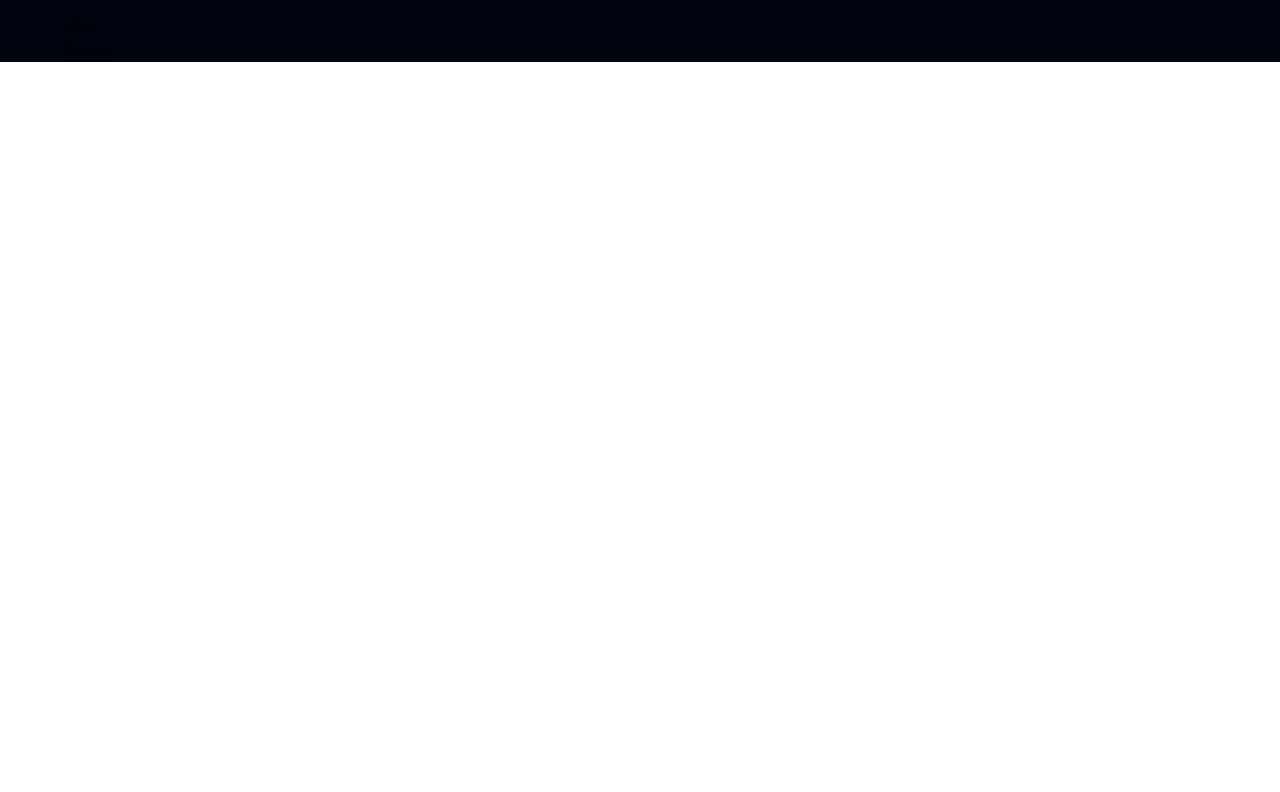
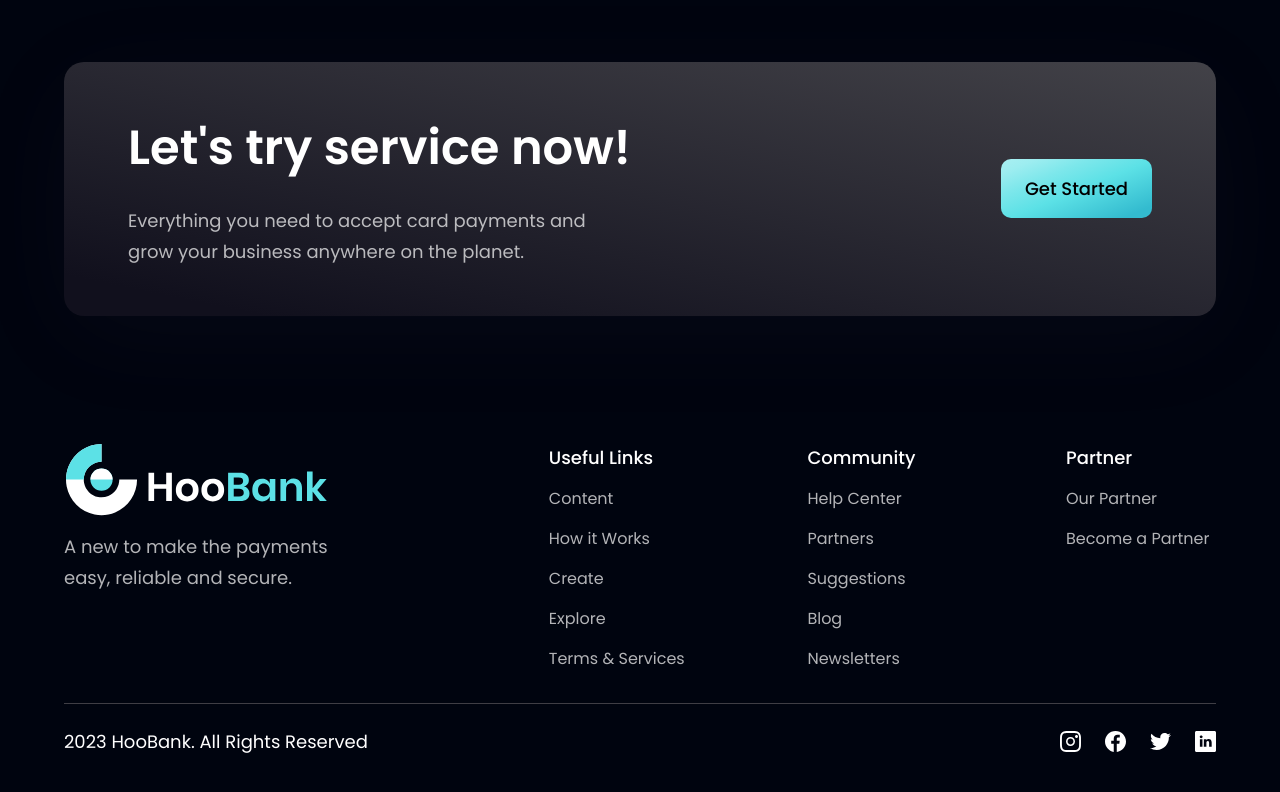
Before and after one commit to sajeed11/Bank_Site, a React (Vite) app: page / in a window 1280 px wide. Shown: the part 4106-4898 px from the top of the page. Before the commit the page ends 4168 px from the top, so only its background shows below. Built offline with nearby package versions, Linux system fonts and the light colour scheme.

Commit message:
Sixth Day, the End

```diff
--- a/src/components/CTA.jsx
+++ b/src/components/CTA.jsx
@@ -1,7 +1,22 @@
-import React from "react";
+import styles from "../style";
+import Button from "./Button";
 
-const CTA = () => {
-  return <div>CTA</div>;
-};
+const CTA = () => (
+  <section
+    className={`${styles.flexCenter} ${styles.marginY} ${styles.padding} sm:flex-row flex-col bg-black-gradient-2 rounded-[20px] box-shadow`}
+  >
+    <div className="flex-1 flex flex-col">
+      <h2 className={styles.heading2}>Let's try service now!</h2>
+      <p className={`${styles.paragraph} max-w-[470px] mt-5`}>
+        Everything you need to accept card payments and grow your business
+        anywhere on the planet.
+      </p>
+    </div>
+
+    <div className={`${styles.flexCenter} sm:ml-10 ml-0 sm:mt-0 mt-10`}>
+      <Button />
+    </div>
+  </section>
+);
 
 export default CTA;
--- a/src/components/Footer.jsx
+++ b/src/components/Footer.jsx
@@ -1,7 +1,65 @@
-import React from "react";
+import styles from "../style";
+import { logo } from "../assets";
+import { footerLinks, socialMedia } from "../constants";
 
-const Footer = () => {
-  return <div>Footer</div>;
-};
+const Footer = () => (
+  <section className={`${styles.flexCenter} ${styles.paddingY} flex-col`}>
+    <div className={`${styles.flexStart} md:flex-row flex-col mb-8 w-full `}>
+      <div className="flex-1 flex-col justify-start mr-10">
+        <img
+          src={logo}
+          alt="hoobank"
+          className="w-[266px] h-[72px] object-contain"
+        />
+        <p className={`${styles.paragraph} mt-4 max-w-[310px]`}>
+          A new to make the payments easy, reliable and secure.
+        </p>
+      </div>
+      <div className="flex-[1.5] w-full flex flex-row justify-between flex-wrap md:mt-0 mt-10">
+        {footerLinks.map((footerLink) => (
+          <div
+            key={footerLink.key}
+            className="flex flex-col ss:my-0 my-4 min-w-[150px]"
+          >
+            <h4 className="font-poppins font-medium text-[18px] leading-[27px] text-white">
+              {footerLink.title}
+            </h4>
+            <ul className="list-none mt-4">
+              {footerLink.links.map((link, index) => (
+                <li
+                  key={link.name}
+                  className={`font-poppins font-normal text-[16px] leading-[24px] text-dimWhite hover:text-secondary cursor-pointer ${
+                    index !== footerLink.links.length - 1 ? "mb-4" : "mb-0"
+                  }`}
+                >
+                  {link.name}
+                </li>
+              ))}
+            </ul>
+          </div>
+        ))}
+      </div>
+    </div>
+
+    <div className="w-full flex justify-between items-center md:flex-row flex-col pt-6 border-t-[1px] border-t-[#3f3e45]">
+      <p className="font-poppins font-normal text-center text-[18px] leading-[27px] text-white">
+        2023 HooBank. All Rights Reserved
+      </p>
+
+      <div className="flex flex-row md:mt-0 mt-6">
+        {socialMedia.map((social, index) => (
+          <img
+            key={social.id}
+            src={social.icon}
+            alt={social.id}
+            className={`w-[21px] h-[21px] object-contain cursor-pointer ${
+              index !== socialMedia.length - 1 ? "mr-6" : "mr-0"
+            }`}
+          />
+        ))}
+      </div>
+    </div>
+  </section>
+);
 
 export default Footer;
```
